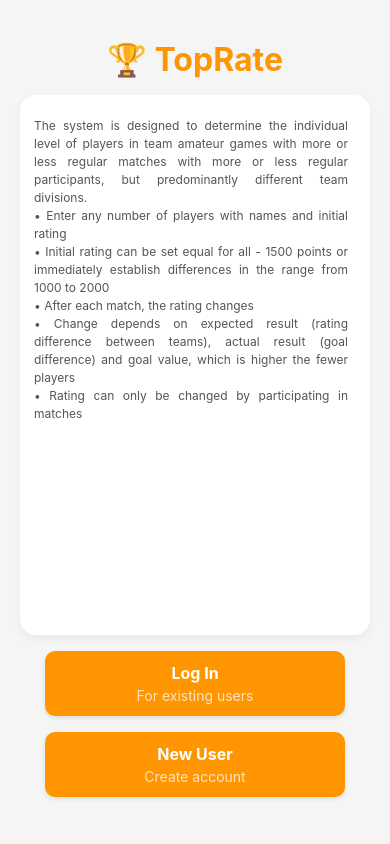
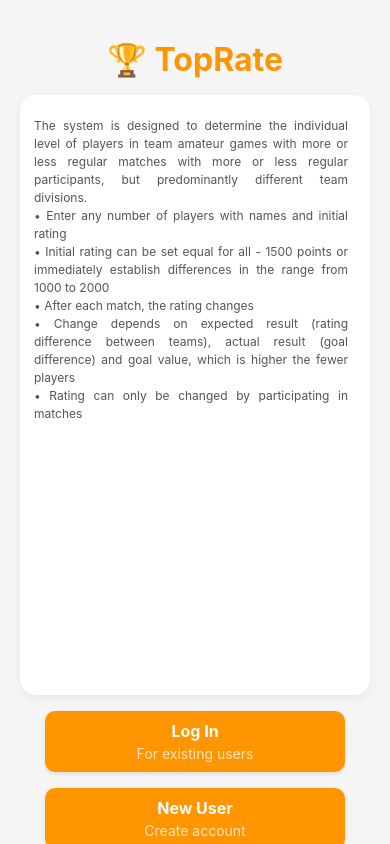
Before and after one commit to zveresch2019-ship-it/TopRate, a React Native app: screen / in a window 390 px wide. Built offline with nearby package versions, Linux system fonts and the light colour scheme; no server answers.

Commit message:
Adjust login help block and button padding

```diff
--- a/src/screens/LoginScreen.tsx
+++ b/src/screens/LoginScreen.tsx
@@ -545,8 +545,8 @@
     width: '100%',
     maxWidth: 360,
     alignSelf: 'center',
-    height: 540,
-    maxHeight: 600,
+    height: 600,
+    maxHeight: 660,
     backgroundColor: '#FFFFFF',
     borderRadius: 16,
     paddingVertical: 14,
@@ -573,7 +573,7 @@
     backgroundColor: '#FF9500',
     width: 300,
     maxWidth: '100%',
-    paddingVertical: 12,
+    paddingVertical: 10,
     paddingHorizontal: 12,
     borderRadius: 10,
     alignItems: 'center',
```
